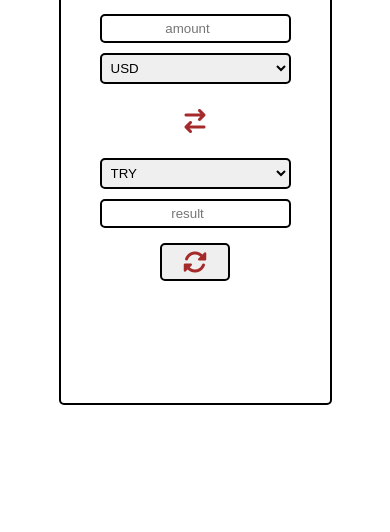
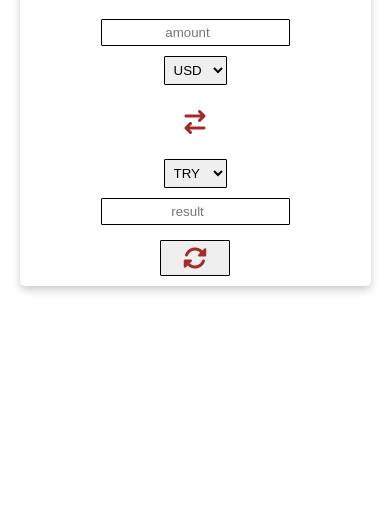
Before and after one commit to iremlaletu/JavaScript-Projects, a browser extension: page exchangeRate/index.html in a window 390 px wide. Shown: the part 312-844 px from the top of the page. Drawn offline with Linux system fonts and the light colour scheme.

Commit message:
ratesizing

```diff
--- a/exchangeRate/style.css
+++ b/exchangeRate/style.css
@@ -1,4 +1,5 @@
-body, html {
+body,
+html {
   margin: 0;
   padding: 0;
   width: 100%;
@@ -8,56 +9,53 @@ body, html {
   align-items: center;
 }
 
-#main{
+#main {
   width: 70%;
   height: 70%;
   display: flex;
   flex-direction: column;
-    border: 2px solid black;
+  box-shadow: 0 4px 8px rgba(0, 0, 0, 0.2);
   border-radius: 5px;
-    padding: 20px;
+  padding: 10px;
   justify-content: center;
   align-items: center;
   gap: 15px;
   box-sizing: border-box;
-
 }
 
 .button,
 select,
 #result,
-#amount{
+#amount {
   padding: 5px;
-    border: 2px solid black;
-    border-radius: 5px;
+  border: 1px solid black;
+  border-radius: 1px;
 }
 
-input{
+input {
   padding: 5px;
-
 }
 
-:placeholder-shown{
+:placeholder-shown {
   text-align: center;
 }
 
-.button{
+.button {
   width: 70px;
 }
 
 i {
   color: brown;
-    font-size:x-large;
+  font-size: x-large;
   cursor: pointer;
   text-align: center;
 }
 
-.change{
-    padding:  15px;
-
+.change {
+  padding: 15px;
 }
 
-.spin{
+.spin {
   transition: transform 1s ease-in-out;
 }
 
@@ -65,11 +63,18 @@ i {
   transform: rotate(180deg);
 }
 
-@media screen and (max-width: 400px){
-    .content-wrapper{
+/* Mobile view adjustment */
+@media (max-width: 768px) {
+  #main {
+    width: 90%;
+    height: auto;
+  }
+
+  .content-wrapper {
     display: flex;
     flex-direction: column;
+    gap: 10px;
+    align-items: center;
     justify-content: center;
-        gap: 10px;
   }
 }
```
Lines whose indentation alone changed are shown as unchanged.
